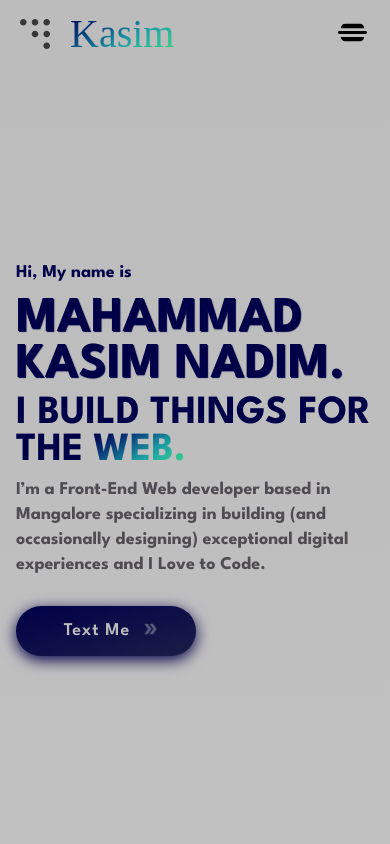
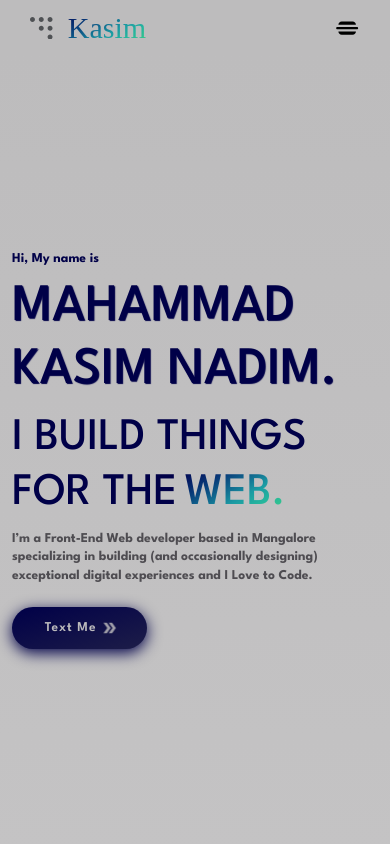
Before and after one commit to kasimnadim6/portfolio, a Next.js app: page / in a window 390 px wide. Shown: the top 844 px of the page. Built offline with nearby package versions, Linux system fonts and the light colour scheme; a web font is replaced by a local one.

Commit message:
responsiveness

```diff
--- a/components/About/About.module.scss
+++ b/components/About/About.module.scss
@@ -1,3 +1,7 @@
+@import 'bootstrap/scss/_functions';
+@import 'bootstrap/scss/_variables';
+@import 'bootstrap/scss/mixins/_breakpoints';
+
 .about {
   padding: 2rem 15rem;
   display: flex;
@@ -169,3 +173,9 @@
 .icon {
   margin-right: 5px;
 }
+
+@include media-breakpoint-down(sm) {
+  .about {
+    padding: 1.6rem;
+  }
+}
--- a/components/About/About.tsx
+++ b/components/About/About.tsx
@@ -28,7 +28,7 @@ const About = () => {
   return (
     <section id="about" className={styles.about}>
       <h2 className={styles.heading}>About Me</h2>
-      <div className={styles.container}>
+      <div className={`flex-column flex-md-row ${styles.container}`}>
         <div className={styles['about-me']}>
           <p>
             Hey! My name is Mahammad Kasim Nadim and I enjoy creating things
--- a/components/Banner/Banner.module.scss
+++ b/components/Banner/Banner.module.scss
@@ -105,10 +105,10 @@
       }
       .intro-container {
         .name {
-          font-size: 5rem;
+          // font-size: 5rem;
         }
         .tag--2 {
-          font-size: 4rem;
+          // font-size: 4rem;
         }
         .tag--3 {
           width: 100%;
--- a/components/Contact/Contact.module.scss
+++ b/components/Contact/Contact.module.scss
@@ -1,3 +1,7 @@
+@import 'bootstrap/scss/_functions';
+@import 'bootstrap/scss/_variables';
+@import 'bootstrap/scss/mixins/_breakpoints';
+
 .contact {
   padding: 10rem 15rem;
   display: flex;
@@ -38,3 +42,9 @@
     text-align: center;
   }
 }
+
+@include media-breakpoint-down(sm) {
+  .contact {
+    padding: 1.6rem;
+  }
+}
--- a/components/Footer/Footer.module.scss
+++ b/components/Footer/Footer.module.scss
@@ -1,3 +1,7 @@
+@import 'bootstrap/scss/_functions';
+@import 'bootstrap/scss/_variables';
+@import 'bootstrap/scss/mixins/_breakpoints';
+
 .footer {
   // height: 20rem;
   background-color: var(--black-shade-1);
@@ -55,3 +59,9 @@
     }
   }
 }
+
+@include media-breakpoint-down(sm) {
+  .footer {
+    padding: 1.6rem;
+  }
+}
--- a/components/Footer/Footer.tsx
+++ b/components/Footer/Footer.tsx
@@ -31,7 +31,7 @@ const Footer = () => {
     <footer className={styles.footer}>
       <div className={styles['footer__container']}>
         <span className={styles.logo}>Kasim</span>
-        <ul className={styles['connect-me']}>
+        <ul className={`flex-column w-100 ${styles['connect-me']}`}>
           <li>
             <a href="#" onClick={(e) => showProfileHandler(e, 'linkedin')}>
               LinkedIn
--- a/components/Header/Header.module.scss
+++ b/components/Header/Header.module.scss
@@ -1,6 +1,7 @@
 @import 'bootstrap/scss/_functions';
 @import 'bootstrap/scss/_variables';
 @import 'bootstrap/scss/mixins/_breakpoints';
+
 .header {
   position: fixed;
   top: 0;
@@ -8,7 +9,7 @@
   z-index: 1000;
   transition: transform 0.4s;
   background-color: var(--white-light-1);
-  max-height: 7rem;
+  max-height: 7.5rem;
   padding: 1rem 4rem;
   display: flex;
   align-items: center;
@@ -17,11 +18,6 @@
     display: flex;
     align-items: center;
     gap: 1rem;
-    .logo-wrap {
-      display: flex;
-      align-items: center;
-      gap: 1rem;
-    }
     .logo {
       font-size: 4rem;
       font-family: 'Water Brush', cursive;
@@ -68,7 +64,7 @@
         list-style: none;
         cursor: pointer;
         font-size: 2rem;
-        padding: 1rem 2rem;
+        padding: 0.8rem 1.2rem;
         transition: all 0.4s;
         &:not(:last-child) {
           margin-right: 1rem;
@@ -100,10 +96,14 @@
   .close {
     display: none;
     position: absolute;
-    bottom: 1.4rem;
+    bottom: 0.6rem;
     background-color: transparent;
     border: none;
     cursor: pointer;
+    width: 5rem;
+    height: 5rem;
+    border-radius: 10rem;
+    background-color: var(--dark-dim);
     svg {
       width: 3.5rem;
       height: 3.5rem;
@@ -152,7 +152,7 @@
 @include media-breakpoint-down(sm) {
   // will be added on header collapsed
   .mobile-header-collapsed {
-    padding: 1rem 2rem 0 2rem;
+    // padding: 1rem 2rem 0 2rem;
     .logo-box-container {
       width: 100%;
       justify-content: space-between;
@@ -168,9 +168,9 @@
   // will be added on header opened
   .mobile-header-opened {
     flex-direction: column;
-    padding: 1.8rem 0 0 0;
-    height: 75%;
-    max-height: 75%;
+    // padding: 1.8rem 0 0 0;
+    height: 80%;
+    max-height: 80%;
     border-bottom-right-radius: 15rem;
     border-bottom-left-radius: 15rem;
     background-color: rgba($color: #000048, $alpha: 1);
--- a/components/Header/Header.tsx
+++ b/components/Header/Header.tsx
@@ -3,9 +3,9 @@ import Head from 'next/head';
 import { SiCoderwall } from 'react-icons/si';
 import { AiOutlineCloseCircle } from 'react-icons/ai';
 import { CgMenuHotdog } from 'react-icons/cg';
-import { BaseSyntheticEvent, useEffect, useRef, useState } from 'react';
+import { BaseSyntheticEvent, useEffect, useState } from 'react';
 import { motion } from 'framer-motion';
-import { fall, fallItem, linkVariants } from '../../animations/animations';
+import { fall, fallItem } from '../../animations/animations';
 
 const Header = () => {
   const [mobile_isHeaderCollapsed, mobile_setIsHeaderCollapsed] =
@@ -83,9 +83,12 @@ const Header = () => {
         variants={fall}
         initial="initial"
         animate="animate"
-        className={styles['logo-box-container']}
+        className={`${styles['logo-box-container']}`}
       >
-        <motion.div variants={fallItem} className={styles['logo-wrap']}>
+        <motion.div
+          variants={fallItem}
+          className="d-flex align-items-center gap-3"
+        >
           <SiCoderwall className={styles['icon-logo']} />
           <span className={styles.logo}>Kasim</span>
         </motion.div>
@@ -99,7 +102,7 @@ const Header = () => {
         )}
       </motion.div>
 
-      <nav className={styles['nav-links']}>
+      <nav className={`${styles['nav-links']}`}>
         <motion.ul
           variants={fall}
           initial="initial"
--- a/components/LatestWorks/LatestWorks.module.scss
+++ b/components/LatestWorks/LatestWorks.module.scss
@@ -1,3 +1,7 @@
+@import 'bootstrap/scss/_functions';
+@import 'bootstrap/scss/_variables';
+@import 'bootstrap/scss/mixins/_breakpoints';
+
 .works {
   padding: 2rem 15rem;
   display: flex;
@@ -37,6 +41,7 @@
       perspective: 1000px;
       z-index: 10;
       transition: all 0.5s;
+      cursor: pointer;
       &:nth-child(odd) {
         left: 5rem;
         &::before {
@@ -161,3 +166,34 @@
     }
   }
 }
+
+@include media-breakpoint-down(sm) {
+  .works {
+    padding: 1.6rem;
+    .container {
+      .project {
+        padding: 2rem;
+        &:nth-child(odd) {
+          left: -2.7rem;
+        }
+        &:nth-child(even) {
+          right: -1rem;
+        }
+        &__info {
+          width: 100%;
+          padding: 1.5rem;
+          .technology-used {
+          }
+        }
+        ul {
+          padding-left: 0.6rem;
+        }
+        &:hover {
+          .project__info {
+            transform: translateZ(3rem) translateX(1.5rem);
+          }
+        }
+      }
+    }
+  }
+}
--- a/pages/index.tsx
+++ b/pages/index.tsx
@@ -8,6 +8,7 @@ import About from '../components/About/About';
 import LatestWorks from '../components/LatestWorks/LatestWorks';
 import Contact from '../components/Contact/Contact';
 import Experience from '../components/Experience/Experience';
+import 'bootstrap/dist/css/bootstrap.css';
 
 const Home: NextPage = () => {
   return (
--- a/styles/globals.scss
+++ b/styles/globals.scss
@@ -1,3 +1,6 @@
+@import 'bootstrap/scss/_functions';
+@import 'bootstrap/scss/_variables';
+@import 'bootstrap/scss/mixins/_breakpoints';
 @import './variables';
 @import './mixins';
 
@@ -10,9 +13,23 @@
 
 html,
 body {
-  font-family: 'League Spartan', sans-serif;
-  // font-family: 'Lato', sans-serif;
-  font-size: 62.5%;
+  font-family: 'League Spartan', sans-serif !important;
+  font-size: 47%;
   background-color: var(--white-light-1);
   overflow-x: hidden;
+  @include media-breakpoint-up(sm) {
+    font-size: 62.5%;
+  }
+  @include media-breakpoint-up(md) {
+    font-size: 62.5%;
+  }
+  @include media-breakpoint-up(lg) {
+    font-size: 75%;
+  }
+  @include media-breakpoint-up(xl) {
+    font-size: 80%;
+  }
+  @include media-breakpoint-up(xxl) {
+    font-size: 87.5%;
+  }
 }
```
